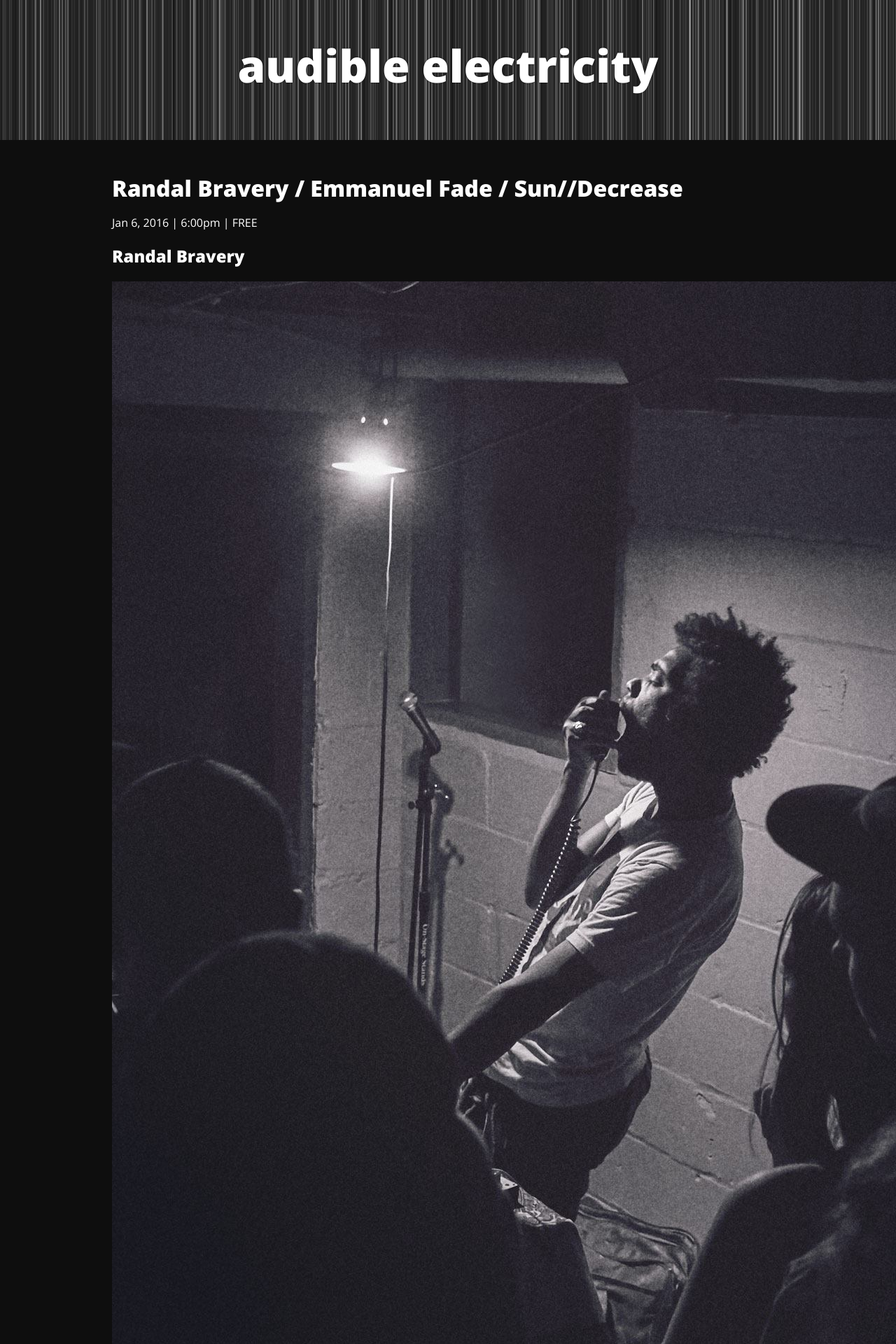
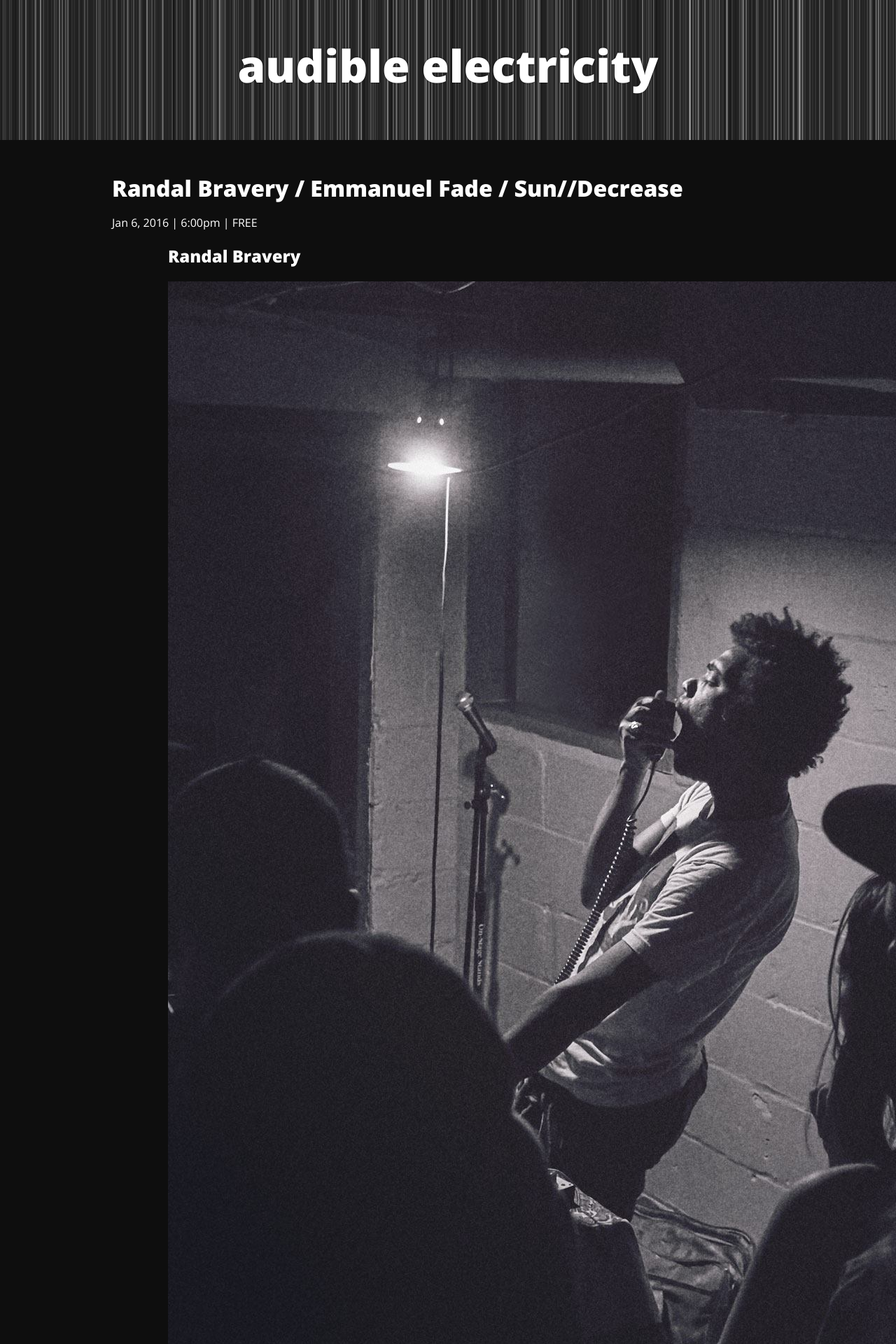
Before and after one commit to hecanjog/audibleelectricity.com, a Jekyll site: the page built from _posts/2016-01-06-randal-bravery-e-fade-sun.markdown, in a window 1280 px wide. Shown: the top 1920 px of the page at 70% size. Built offline with Jekyll 4.4.1, drawn with Linux system fonts in a browser that asks for light colours; nearby versions of some CDN libraries.

Commit message:
style tweak

```diff
--- a/_posts/2016-01-06-randal-bravery-e-fade-sun.markdown
+++ b/_posts/2016-01-06-randal-bravery-e-fade-sun.markdown
@@ -14,6 +14,7 @@
 [on bandcamp][rbbandcamp]
 </div>
 
+<div class="artist" markdown="1">
 ## Emmanuel Fade
 
 ![Emmanuel Fade]({{ site.url }}/images/emmanuel.fade.jpg)
@@ -21,12 +22,15 @@
 Primary shareholder of the Instrumental Expressive branch of Alex Kollman. Recent investments include: haywire, CDs, keyboard.
 
 [on bandcamp][efbandcamp]
+</div>
 
+<div class="artist" markdown="1">
 ## Sun//Decrease
 
 ![Sun//Decrease]({{ site.url }}/images/sun.decrease.jpg)
 
 [on bandcamp][sdbandcamp]
+</div>
 
 [rbbandcamp]: https://randalbravery.bandcamp.com/
 [efbandcamp]: https://superiorhurter.bandcamp.com/
--- a/_sass/_shows.scss
+++ b/_sass/_shows.scss
@@ -1,3 +1,8 @@
 .show-title {
     line-height: 1;
 }
+
+.artist {
+    max-width: 800px;
+    margin: 0 auto;
+}
```
